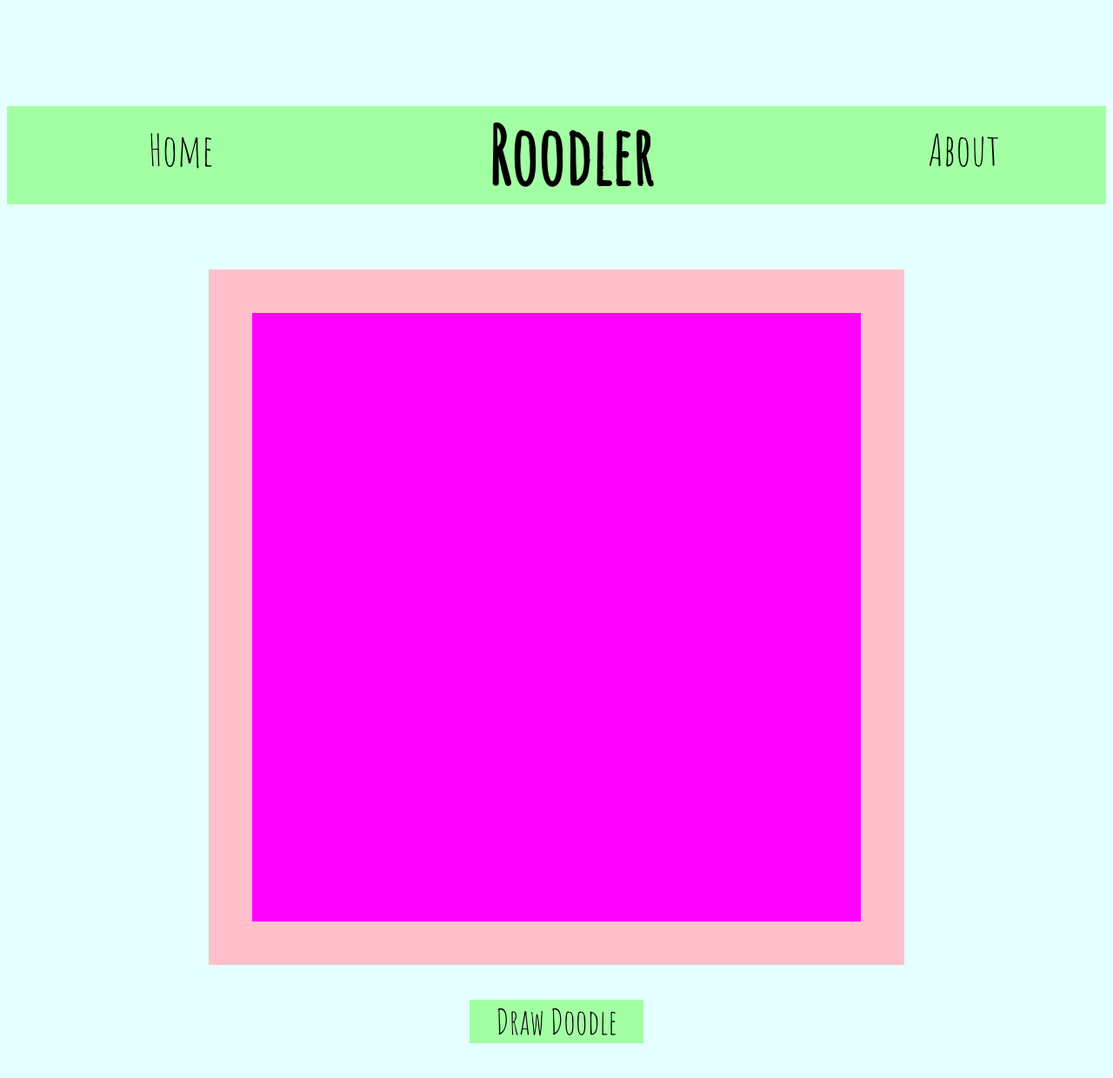
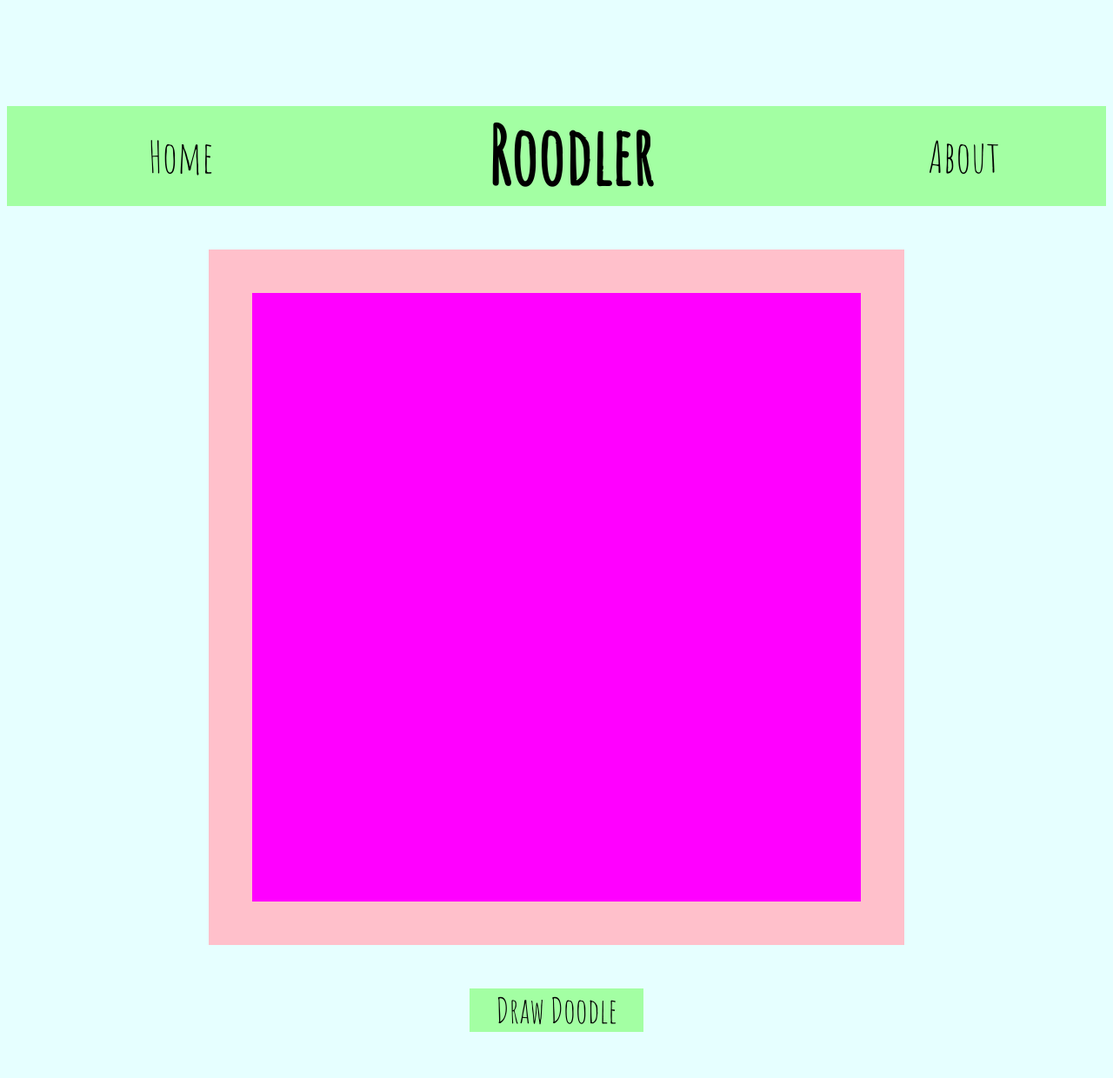
Before and after one commit to bernardwang/roodler, a Flask app: page / in a window 1280 px wide. Shown: the whole page at 87% size. After the commit the page ends 1187 px from the top, so only its background shows below. Run offline with Flask 2, Linux system fonts and the light colour scheme; some libraries are stand-ins or nearby versions.

Commit message:
minor heading change

```diff
--- a/app/static/css/home.css
+++ b/app/static/css/home.css
@@ -6,6 +6,8 @@ body{
 	font-family: 'Amatic SC', cursive;
 	background: #A3FFA3;
 	text-align: center;
+	height: 115px;
+	margin-bottom: 50px;
 }
 
 .home, .about{
@@ -13,7 +15,7 @@ body{
 	font-size: 50px;
 
 	margin: 10%;
-	line-height: 200%;
+	line-height: 115px;
    	transition: opacity .25s ease-in-out;
    	-moz-transition: opacity .25s ease-in-out;
    	-webkit-transition: opacity .25s ease-in-out;
@@ -66,8 +68,8 @@ canvas{
 	height: 50px;
 	margin-right: auto;
 	margin-left: auto;
-	margin-top: 40px;
-	margin-bottom: 40px;
+	margin-top: 50px;
+	margin-bottom: 50px;
 	text-align: center;
 	line-height: 50px;
 	font-size: 40px;
--- a/app/templates/home.html
+++ b/app/templates/home.html
@@ -36,6 +36,16 @@
       {% block content %}
       {% endblock %}
 
+      <canvas class="canvas" width="700" height="700">
+        <p>
+            Unfortunately, your browser is currently unsupported by our web
+            application.  We are sorry for the inconvenience. Please use one of the
+            supported browsers listed below, or draw the image you want using an
+            offline tool.
+        </p>
+      <canvas>
+
+      <!--
       <canvas id="canvasApp" width="700" height="700">
         <p>
             Unfortunately, your browser is currently unsupported by our web
@@ -44,6 +54,7 @@
             offline tool.
         </p>
       <canvas>
+      -->
     </div>
 
     <div class="draw"> Draw Doodle </div>
```
